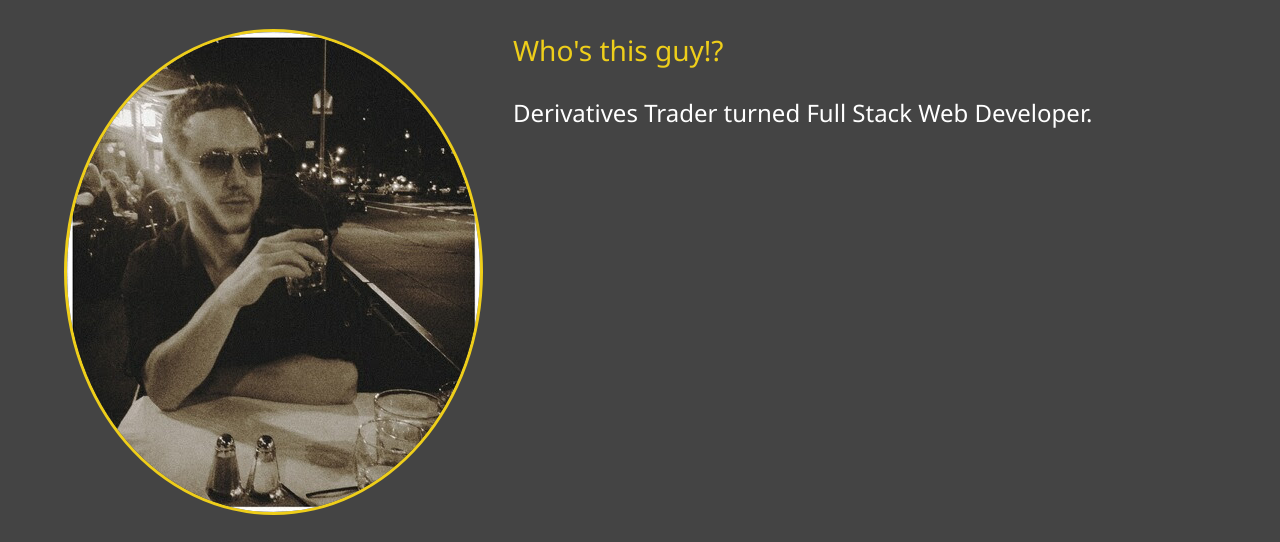
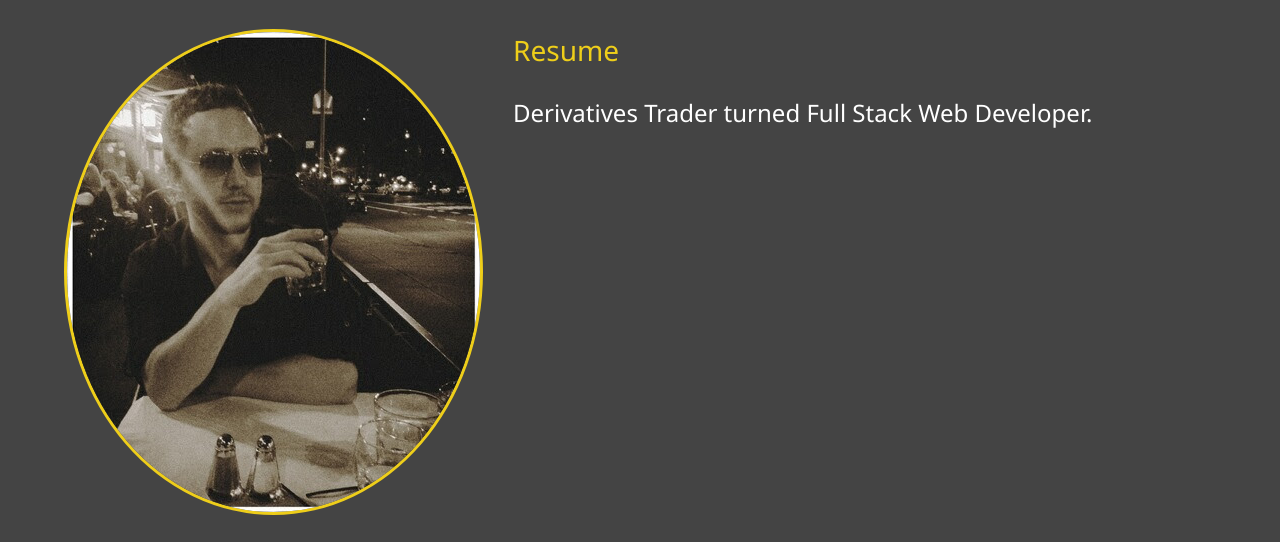
Before and after one commit to bathelix/bathelix.github.io, a website: page dist/about.html in a window 1280 px wide. Shown: the part 253-795 px from the top of the page. Drawn offline with Linux system fonts and the light colour scheme.

Commit message:
gh-pages setup

```diff
--- a/dist/about.html
+++ b/dist/about.html
@@ -58,7 +58,7 @@
         <div class="about-info">
             <img src="img/meNYC.JPG" alt="Jack" class="bio-image">
             <div class="bio">
-                <h3 class="text-secondary">Who's this guy!?</h3>
+                <h3 class="text-secondary">Resume</h3>
                 <p>Derivatives Trader turned Full Stack Web Developer.</p>
             </div>
 
--- a/package.json
+++ b/package.json
@@ -6,7 +6,7 @@
   "homepage": "https://bathelix.github.io",
   "scripts": {
     "sass": "node-sass -w scss/ -o dist/css/ --recursive",
-    "deploy": " -d dist"
+    "deploy": "gh-pages -d dist"
   },
   "author": "Jack",
   "license": "MIT",
```
